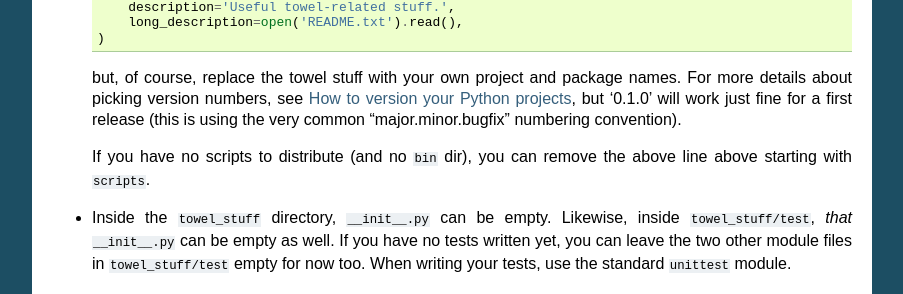
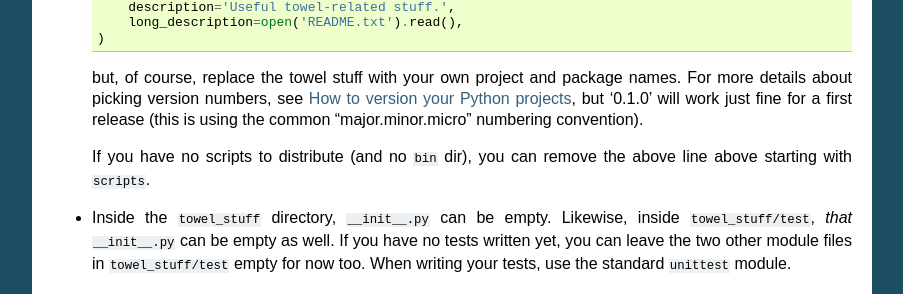
Before and after one commit to pypa/packaging.python.org, a Sphinx documentation site: the page built from source/basics_creating_distributing_dists.txt, in a window 1280 px wide and 900 px high, scrolled down 2165 px. Shown: the part 170-464 px from the top of the window, without its empty margins (198-1101 px from the left). Built offline with Sphinx 7.4.7, drawn with Linux system fonts in a browser that asks for light colours.

Commit message:
tiny: changed "major.minor.bugfix" to "major.minor.micro".

```diff
--- a/source/basics_creating_distributing_dists.txt
+++ b/source/basics_creating_distributing_dists.txt
@@ -152,8 +152,8 @@ Here's what you should do for each of those listed above:
   but, of course, replace the towel stuff with your own project and
   package names. For more details about picking version numbers, see
   :doc:`versioning`, but '0.1.0' will work just fine for a first
-  release (this is using the very common "major.minor.bugfix"
-  numbering convention).
+  release (this is using the common "major.minor.micro" numbering
+  convention).
 
   If you have no scripts to distribute (and no ``bin`` dir), you can
   remove the above line above starting with ``scripts``.
```
